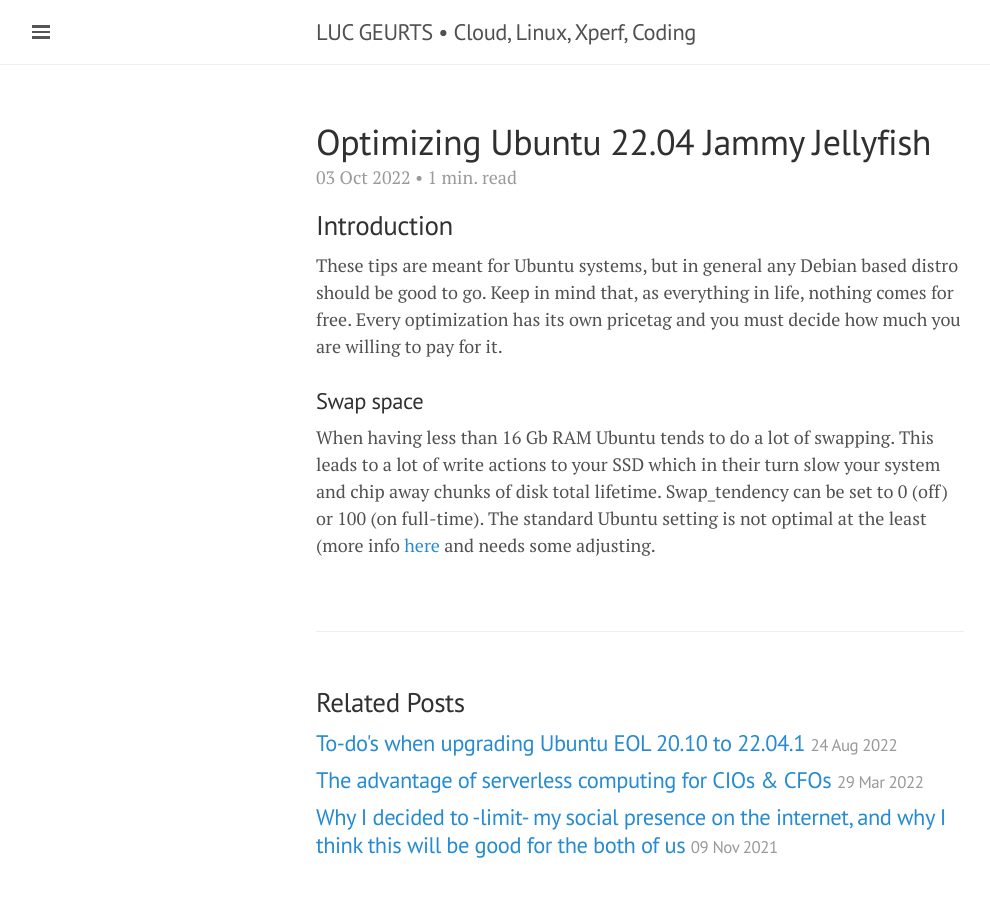
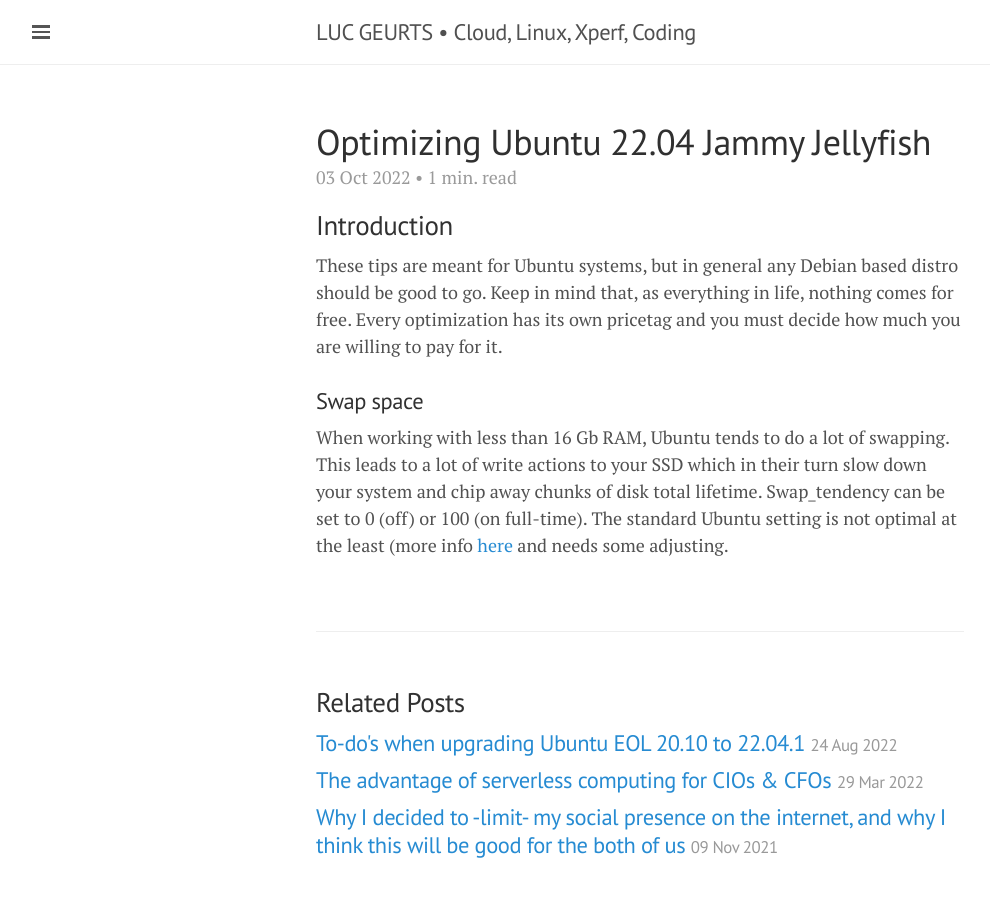
Before and after one commit to lgeurts/lgeurts.github.io, a Jekyll site: the page built from _posts/2022-10-03-optimizing-ubuntu-22.04-jammy-jellyfish.md, in a window 1280 px wide. Shown: the whole page, without its empty margins (0-990 px from the left). Built offline with Jekyll 4.4.1, drawn with Linux system fonts in a browser that asks for light colours; nearby versions of some CDN libraries; comment, search, counter and statistics services are not loaded.

Commit message:
Update 2022-10-03-optimizing-ubuntu-22.04-jammy-jellyfish.md

```diff
--- a/_posts/2022-10-03-optimizing-ubuntu-22.04-jammy-jellyfish.md
+++ b/_posts/2022-10-03-optimizing-ubuntu-22.04-jammy-jellyfish.md
@@ -12,5 +12,5 @@
 Keep in mind that, as everything in life, nothing comes for free. Every optimization has its own pricetag and you must decide how much you are willing to pay for it.
 
 ### Swap space
-When having less than 16 Gb RAM Ubuntu tends to do a lot of swapping. This leads to a lot of write actions to your SSD which in their turn slow your system and chip away chunks of disk total lifetime.
+When working with less than 16 Gb RAM, Ubuntu tends to do a lot of swapping. This leads to a lot of write actions to your SSD which in their turn slow down your system and chip away chunks of disk total lifetime.
 Swap_tendency can be set to 0 (off) or 100 (on full-time). The standard Ubuntu setting is not optimal at the least (more info [here](https://rudd-o.com/linux-and-free-software/tales-from-responsivenessland-why-linux-feels-slow-and-how-to-fix-that) and needs some adjusting.
```
